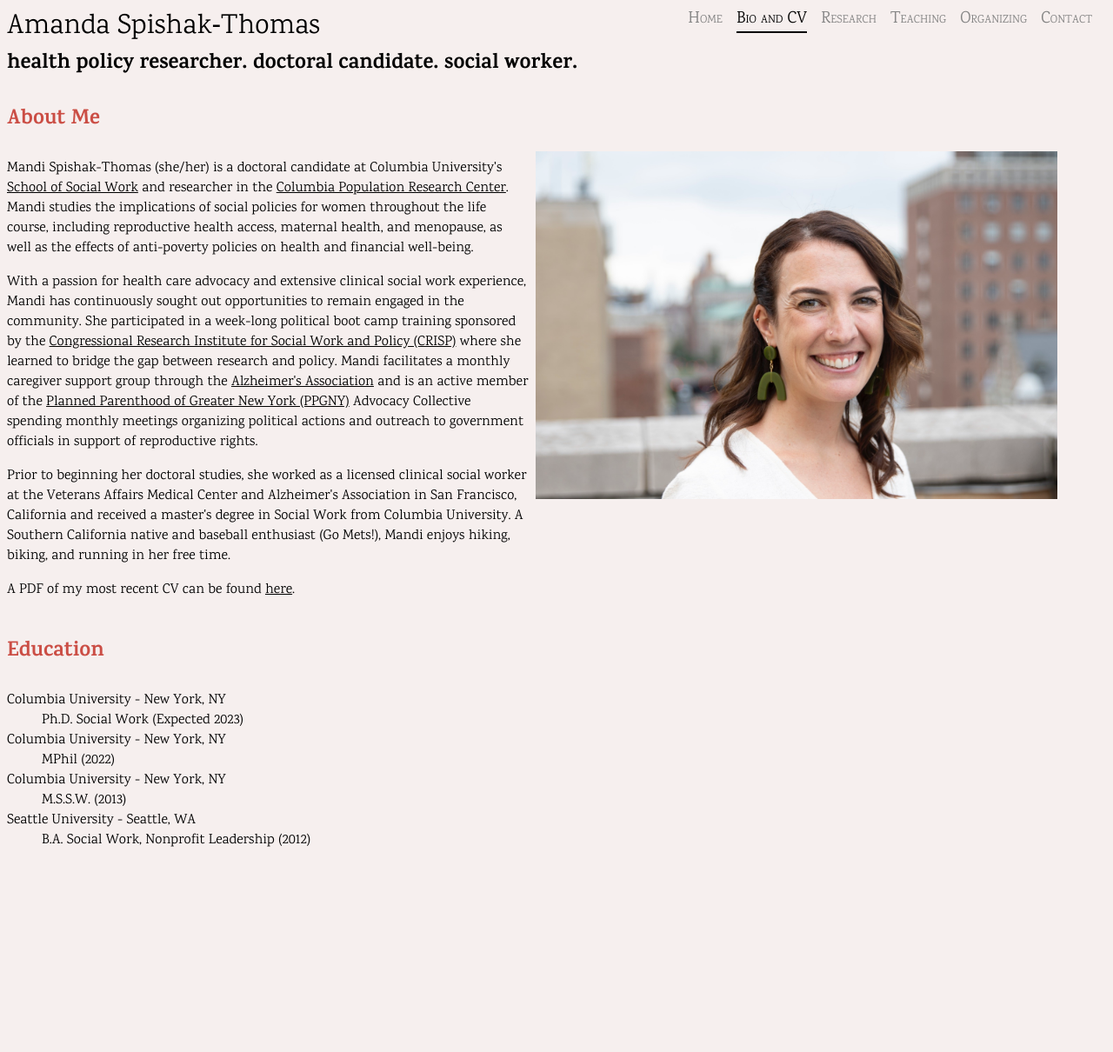
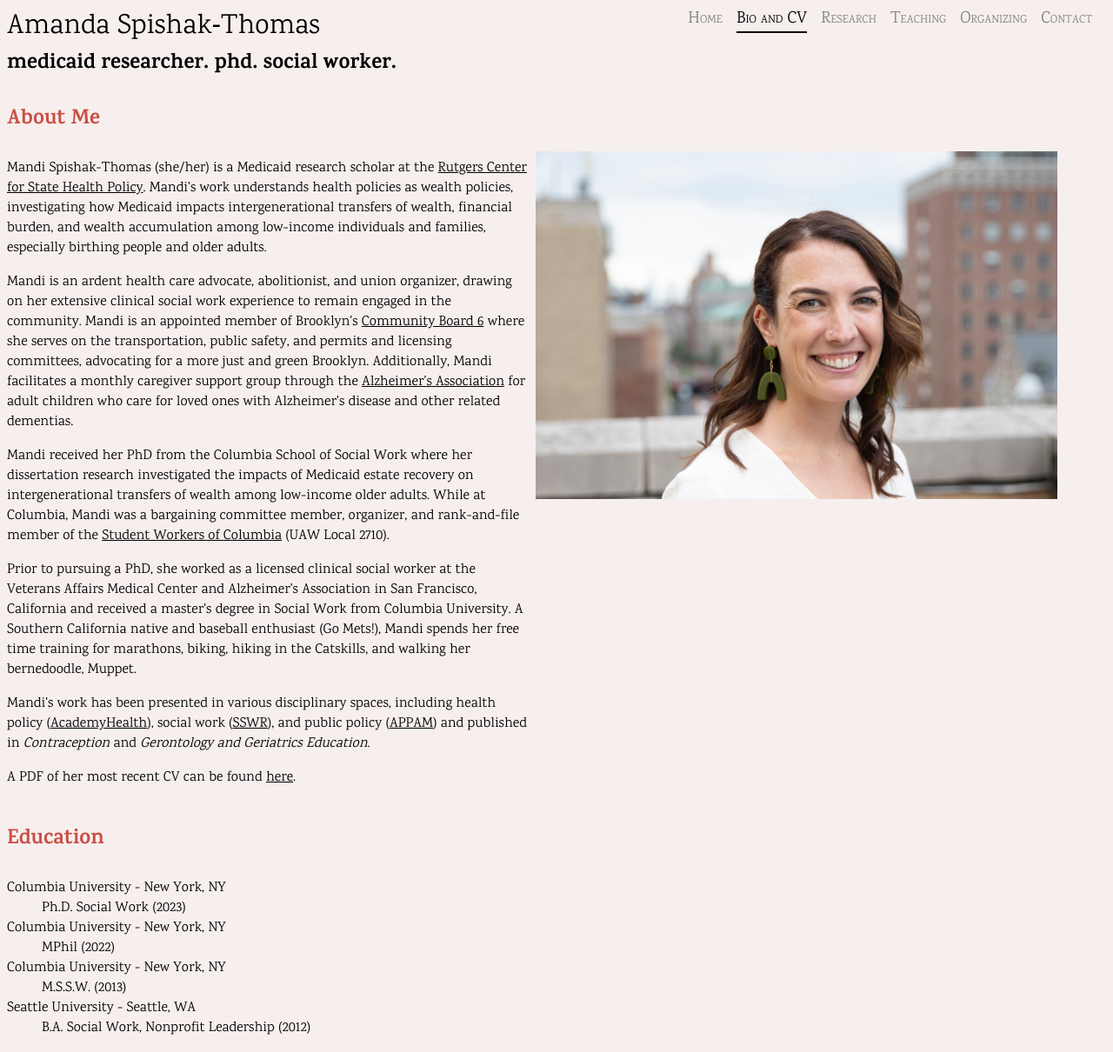
Before and after one commit to emspishak/ericspishak.com, a PHP site: page /bio/ in a window 1280 px wide. Shown: the whole page at 87% size. Before the commit the page ends 974 px from the top, so only its background shows below. Run offline with PHP 8.4, Linux system fonts and the light colour scheme.

Commit message:
Introducing Dr. Spishak-Thomas!

```diff
--- a/root/var/www/aspishakthomas.com/bio/index.php
+++ b/root/var/www/aspishakthomas.com/bio/index.php
@@ -6,42 +6,64 @@ top(Page::BIO);
   <div class="col" id="bio">
     <h3>About Me</h3>
     <p>
-      Mandi Spishak-Thomas (she/her) is a doctoral candidate at Columbia
-      University's <a href="https://socialwork.columbia.edu">School of Social
-      Work</a> and researcher in the <a href="https://cprc.columbia.edu">Columbia
-      Population Research Center</a>. Mandi studies the implications of social
-      policies for women throughout the life course, including reproductive
-      health access, maternal health, and menopause, as well as the effects of
-      anti-poverty policies on health and financial well-being.
+      Mandi Spishak-Thomas (she/her) is a Medicaid research scholar at
+      the <a href="https://www.cshp.rutgers.edu/">Rutgers Center for
+      State Health Policy</a>. Mandi's work understands health
+      policies as wealth policies, investigating how Medicaid impacts
+      intergenerational transfers of wealth, financial burden, and
+      wealth accumulation among low-income individuals and families,
+      especially birthing people and older adults.
     </p>
 
     <p>
-      With a passion for health care advocacy and extensive clinical social work
-      experience, Mandi has continuously sought out opportunities to remain
-      engaged in the community. She participated in a week-long political boot
-      camp training sponsored by the <a href="https://www.crispinc.org/">
-      Congressional Research Institute for Social Work and Policy (CRISP)</a>
-      where she learned to bridge the gap between research and policy. Mandi
-      facilitates a monthly caregiver support group through the
-      <a href="https://www.alz.org/">Alzheimer's Association</a> and is an active
-      member of the
-      <a href="https://www.plannedparenthood.org/planned-parenthood-greater-new-york">
-      Planned Parenthood of Greater New York (PPGNY)</a> Advocacy Collective
-      spending monthly meetings organizing political actions and outreach to
-      government officials in support of reproductive rights.
+      Mandi is an ardent health care advocate, abolitionist, and union
+      organizer, drawing on her extensive clinical social work
+      experience to remain engaged in the community. Mandi is an
+      appointed member of Brooklyn's
+      <a href="https://www.nyc.gov/site/brooklyncb6/index.page">Community
+      Board 6</a> where she serves on the transportation, public
+      safety, and permits and licensing committees, advocating for a
+      more just and green Brooklyn. Additionally, Mandi facilitates a
+      monthly caregiver support group through the
+      <a href="https://www.alz.org/">Alzheimer's Association</a> for
+      adult children who care for loved ones with Alzheimer's disease
+      and other related dementias.
     </p>
 
     <p>
-      Prior to beginning her doctoral studies, she worked as a licensed clinical
-      social worker at the Veterans Affairs Medical Center and Alzheimer's
-      Association in San Francisco, California and received a master's degree in
-      Social Work from Columbia University. A Southern California native and baseball
-      enthusiast (Go Mets!), Mandi enjoys hiking, biking, and running in her free
-      time.
+      Mandi received her PhD from the Columbia School of Social Work
+      where her dissertation research investigated the impacts of
+      Medicaid estate recovery on intergenerational transfers of
+      wealth among low-income older adults. While at Columbia, Mandi
+      was a bargaining committee member, organizer, and rank-and-file
+      member of the
+      <a href="https://www.studentworkersofcolumbia.com/">Student
+      Workers of Columbia</a> (UAW Local 2710).
     </p>
 
     <p>
-      A PDF of my most recent CV can be found
+      Prior to pursuing a PhD, she worked as a licensed clinical
+      social worker at the Veterans Affairs Medical Center and
+      Alzheimer's Association in San Francisco, California and
+      received a master's degree in Social Work from Columbia
+      University. A Southern California native and baseball enthusiast
+      (Go Mets!), Mandi spends her free time training for marathons,
+      biking, hiking in the Catskills, and walking her bernedoodle,
+      Muppet.
+    </p>
+
+    <p>
+      Mandi's work has been presented in various disciplinary spaces,
+      including health policy
+      (<a href="https://academyhealth.org/">AcademyHealth</a>), social
+      work (<a href="http://secure.sswr.org/">SSWR</a>), and public
+      policy (<a href="https://www.appam.org/">APPAM</a>) and
+      published in <em>Contraception</em> and <em>Gerontology and
+      Geriatrics Education</em>.
+    </p>
+
+    <p>
+      A PDF of her most recent CV can be found
       <a href="AmandaSpishakThomasCV.pdf">here</a>.
     </p>
   </div>
@@ -49,7 +71,7 @@ top(Page::BIO);
   <a href="AmandaSpishakThomas-headshot.jpg" class="col" id="headshot">
     <img
         src="AmandaSpishakThomas-headshot-small.jpg"
-        alt="Amanda Spishak-Thomas headshot" />
+        alt="Amanda Spishak-Thomas headshot">
   </a>
 </div>
 
@@ -57,7 +79,7 @@ top(Page::BIO);
   <h3>Education</h3>
   <dl>
     <dt>Columbia University - New York, NY</dt>
-    <dd>Ph.D. Social Work (Expected 2023)</dd>
+    <dd>Ph.D. Social Work (2023)</dd>
 
     <dt>Columbia University - New York, NY</dt>
     <dd>MPhil (2022)</dd>
--- a/root/var/www/aspishakthomas.com/template.php
+++ b/root/var/www/aspishakthomas.com/template.php
@@ -69,7 +69,7 @@ function top($page) {
     <div class="header">
       <div class="name">
         <h1>Amanda Spishak&#8209;Thomas</h1>
-        <h2>health policy researcher. doctoral candidate. social worker.</h2>
+        <h2>medicaid researcher. phd. social worker.</h2>
       </div>
       <div class="nav">
         <?php
```
Also changed, not shown: root/var/www/aspishakthomas.com/contact/index.php (+4 -5 lines), root/var/www/aspishakthomas.com/index.php (+8 -11 lines), 1 other file.
